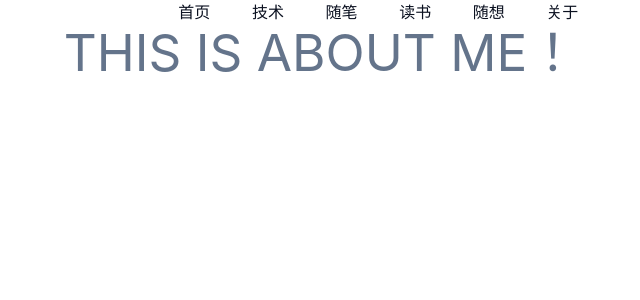
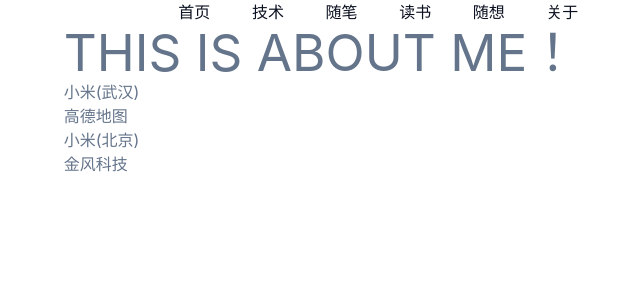
Before and after one commit to pengxiaohua/my-blog-web, a React (Vite) app: page /about-me in a window 1280 px wide. Shown: the top 300 px of the page, without its empty margins (319-959 px from the left). Built offline with nearby package versions, Linux system fonts and the light colour scheme; what tailwindcss-dark-mode would draw is missing.

Commit message:
feat: 增加个人简介内容

```diff
--- a/src/pages/AboutMe/index.tsx
+++ b/src/pages/AboutMe/index.tsx
@@ -16,6 +16,10 @@ const AboutMe: FC<Props> = (props) => {
     <div className="about-me">
       <Navigation />
       <h1>THIS IS ABOUT ME！</h1>
+      <h3>小米(武汉)</h3>
+      <h3>高德地图</h3>
+      <h3>小米(北京)</h3>
+      <h3>金风科技</h3>
     </div>
   )
 }
```
